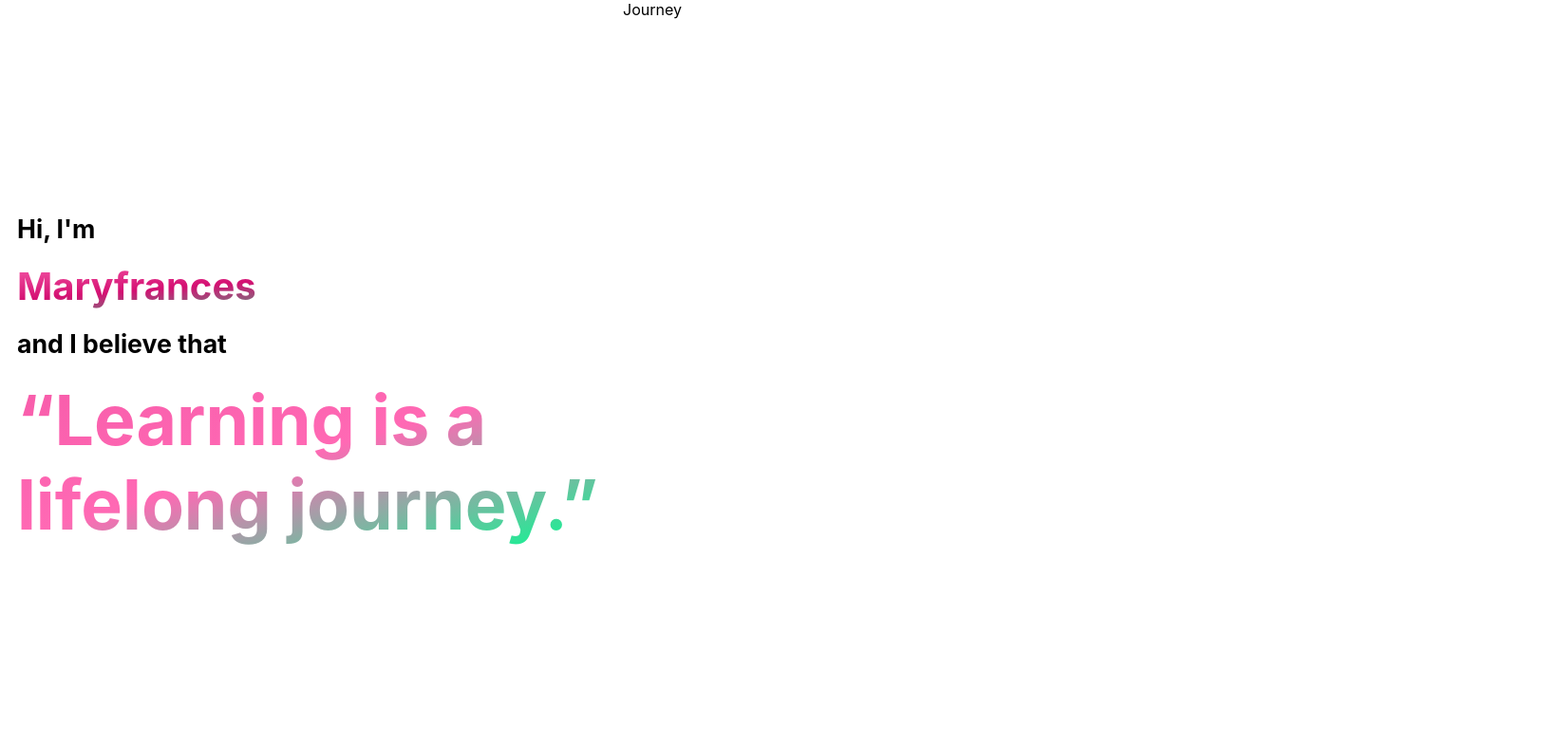
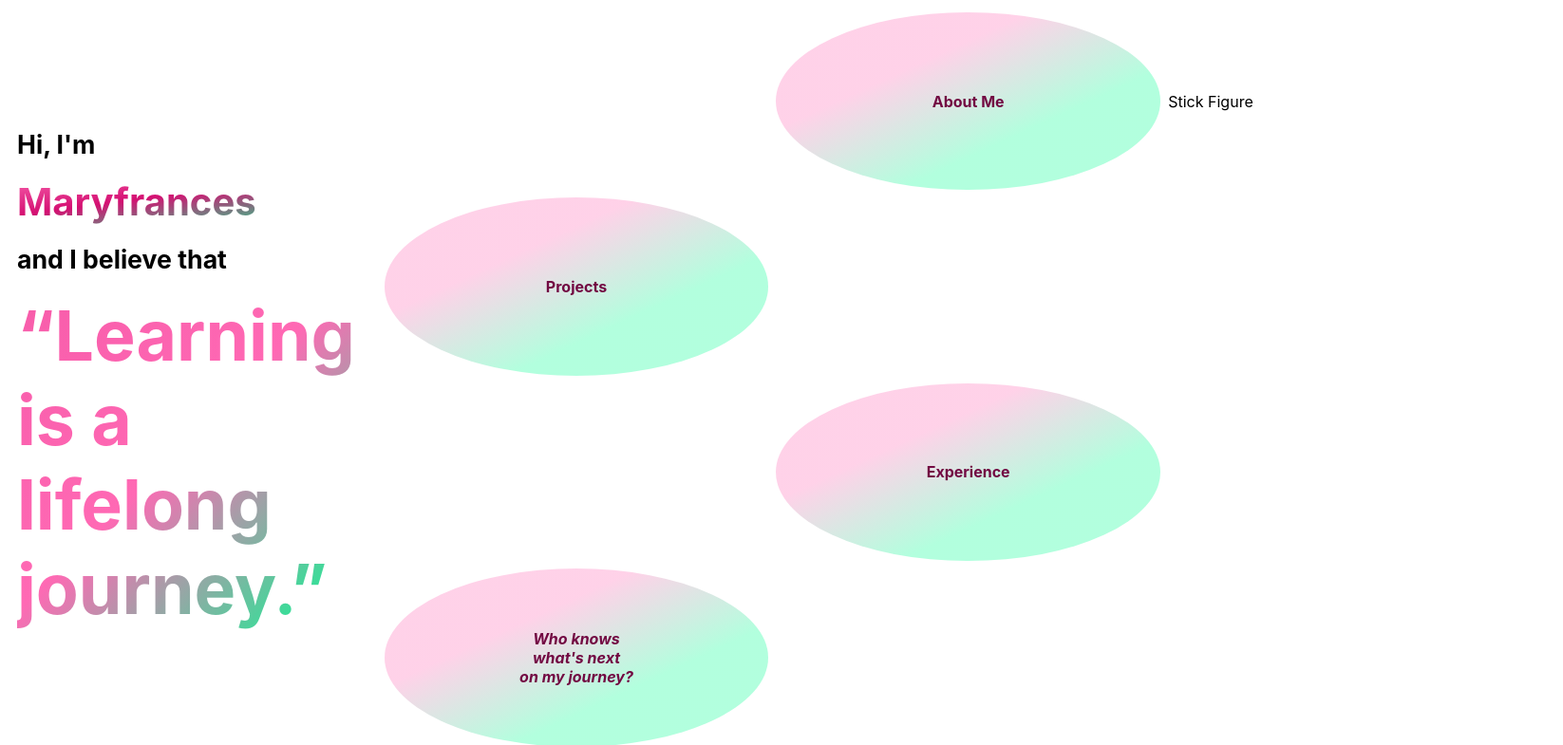
Before and after one commit to MaryfrancesU/Portfolio, a React (Create React App) app: page / in a window 1280 px wide. Shown: the top 785 px of the page at 95% size, 1646 px wide, since content can reach past the window. Built offline with nearby package versions, Linux system fonts and the light colour scheme.

Commit message:
add road to Journey

```diff
--- /dev/null
+++ b/src/Home/Journey/DesktopRoad/DesktopRoad.js
@@ -0,0 +1,46 @@
+import React from 'react';
+import './DesktopRoad.scss';
+
+const DesktopRoad = () => {
+  return (
+        <table id="desktopTable">
+
+            <tr>
+                <td> </td>
+                <td> </td>
+                <td>
+                    <div className='circle italics' style={{cursor: 'default'}}>
+                        Who knows <br/> what&apos;s next <br /> on my journey?
+                    </div>
+                </td>
+            </tr>
+
+            <tr>
+                <td> </td>
+                <td>
+                    <a href="/experience"> <div className='circle'> Experience </div> </a>
+                </td>
+                <td> </td>
+            </tr>
+
+            <tr>
+                <td> </td>
+                <td> </td>
+                <td>
+                    <a href="/projects"> <div className='circle'> Projects </div> </a>
+                </td>
+            </tr>
+
+            <tr>
+                <td> Stick Figure  </td>
+                <td>
+                    <a href="#"> <div className='circle'> About Me </div> </a>
+                </td>
+                <td> </td>
+            </tr>
+
+        </table>
+  )
+}
+
+export default DesktopRoad;
--- /dev/null
+++ b/src/Home/Journey/DesktopRoad/DesktopRoad.scss
@@ -0,0 +1,44 @@
+@import '../../../shared/mixins';
+@import '../../../shared/variables';
+
+#desktopTable {
+    padding: 0;
+    border: 1vh solid blue;
+    border: 1vh solid transparent;
+    height: 100vh;
+
+    td {
+        border: 2px solid magenta;
+        border: 2px solid transparent;
+        height: 25%; /* of parent */
+        width: 16vw;
+
+        a {
+            text-decoration: none;
+        }
+
+        .circle {
+            width: 100%;
+            height: 100%;
+            font-weight: bold;
+            border-radius: 100%;
+            color: $dark-magenta;
+            background: $default-gradient-radial;
+            // filter: blur(1px);
+
+            display: flex;
+            align-items: center;
+            justify-content: center;
+
+            &:hover {
+                box-shadow: 10px 10px 5px lightblue;
+            }
+
+        }
+
+        .italics {
+            font-style: italic;
+            text-align: center;
+        }
+    }
+}
--- a/src/Home/Journey/Journey.js
+++ b/src/Home/Journey/Journey.js
@@ -1,9 +1,25 @@
-import React from 'react'
+import './Journey.scss';
+import React from 'react';
+import {useState, useEffect} from 'react';
+import MobileRoad from './MobileRoad/MobileRoad';
+import DesktopRoad from './DesktopRoad/DesktopRoad';
 
 const Journey = () => {
-  return (
-    <div>Journey</div>
-  )
+
+    const [isMobile, setIsMobile ] = useState(true);
+
+    useEffect(() => {
+      setIsMobile(true);
+    }, [])
+
+
+    return (
+        <div>
+            {isMobile
+            ? <MobileRoad />
+            : <DesktopRoad />}
+        </div>
+    )
 }
 
 export default Journey;
--- a/src/Home/Journey/Journey.scss
+++ b/src/Home/Journey/Journey.scss
@@ -0,0 +1,7 @@
+@import '../../shared/mixins';
+@import '../../shared/variables';
+
+html, body {
+    margin: 0;
+    padding: 0;
+}
--- /dev/null
+++ b/src/Home/Journey/MobileRoad/MobileRoad.js
@@ -0,0 +1,47 @@
+import React from 'react';
+import './MobileRoad.scss';
+
+const MobileRoad = () => {
+  return (
+        <table id="mobileTable">
+
+            <tr>
+                <td>  </td>
+                <td>
+                    <a href="#"> <div className='circle'> About Me </div> </a>
+                </td>
+                <td> Stick Figure </td>
+            </tr>
+
+            <tr>
+
+                <td>
+                    <a href="/projects"> <div className='circle'> Projects </div> </a>
+                </td>
+                <td> </td>
+                <td> </td>
+            </tr>
+
+            <tr>
+                <td> </td>
+                <td>
+                    <a href="/experience"> <div className='circle'> Experience </div> </a>
+                </td>
+                <td> </td>
+            </tr>
+
+            <tr>
+                <td>
+                    <div className='circle italics' style={{cursor: 'default'}}>
+                        Who knows <br/> what&apos;s next <br /> on my journey?
+                    </div>
+                </td>
+                <td> </td>
+                <td> </td>
+            </tr>
+
+        </table>
+    )
+}
+
+export default MobileRoad;
--- /dev/null
+++ b/src/Home/Journey/MobileRoad/MobileRoad.scss
@@ -0,0 +1,45 @@
+@import '../../../shared/mixins';
+@import '../../../shared/variables';
+
+#mobileTable{
+    padding: 0;
+    border: 1vh solid blue;
+    border: 1vh solid transparent;
+    height: 100vh;
+    width: 98vw;
+
+    td {
+        border: 2px solid magenta;
+        border: 2px solid transparent;
+        height: 25%; /* of parent */
+        width: 33vw;
+
+        a {
+            text-decoration: none;
+        }
+    }
+
+    .circle {
+        width: 100%;
+        height: 100%;
+        font-weight: bold;
+        border-radius: 100%;
+        color: $dark-magenta;
+        background: $default-gradient-radial;
+        // filter: blur(1px);
+
+        display: flex;
+        align-items: center;
+        justify-content: center;
+
+        &:hover {
+            box-shadow: 10px 10px 5px lightblue;
+        }
+
+    }
+
+    .italics {
+        font-style: italic;
+        text-align: center;
+    }
+}
--- a/src/shared/_mixins.scss
+++ b/src/shared/_mixins.scss
@@ -2,7 +2,13 @@
     @media (max-width: 600px){
         @content;
     }
- }
+}
+
+@mixin mobile-and-tablet {
+    @media (max-width: 830px){
+        @content;
+    }
+}
 
 
 @mixin gradientText($gradient) {
--- a/src/shared/_variables.scss
+++ b/src/shared/_variables.scss
@@ -1,11 +1,17 @@
 /** COLORS **/
 
-//gradient colors
+//color variables
+$dark-magenta: rgb(114, 8, 66);
+
+//default gradient colors
 $base-pink: rgba(247,92,170,1);
 $transition-pink: rgba(255,105,180,1);
 $end-green: rgba(0,255,145,1);
 $default-gradient: linear-gradient(to bottom right, $base-pink 0%, $transition-pink 47%, $end-green 100%);
+$default-gradient-radial: linear-gradient(to bottom right, rgba(255,105,180,0.3) 0%, rgba(255,105,180,0.3) 33%, rgba(0,255,145,0.3) 66%);
 
+
+//darker gradient colors
 $darker-transition-pink: rgb(212, 16, 114);
 $darker-gradient: linear-gradient(to bottom right, $base-pink 0%, $darker-transition-pink 40%, $end-green 100%);
 
```
